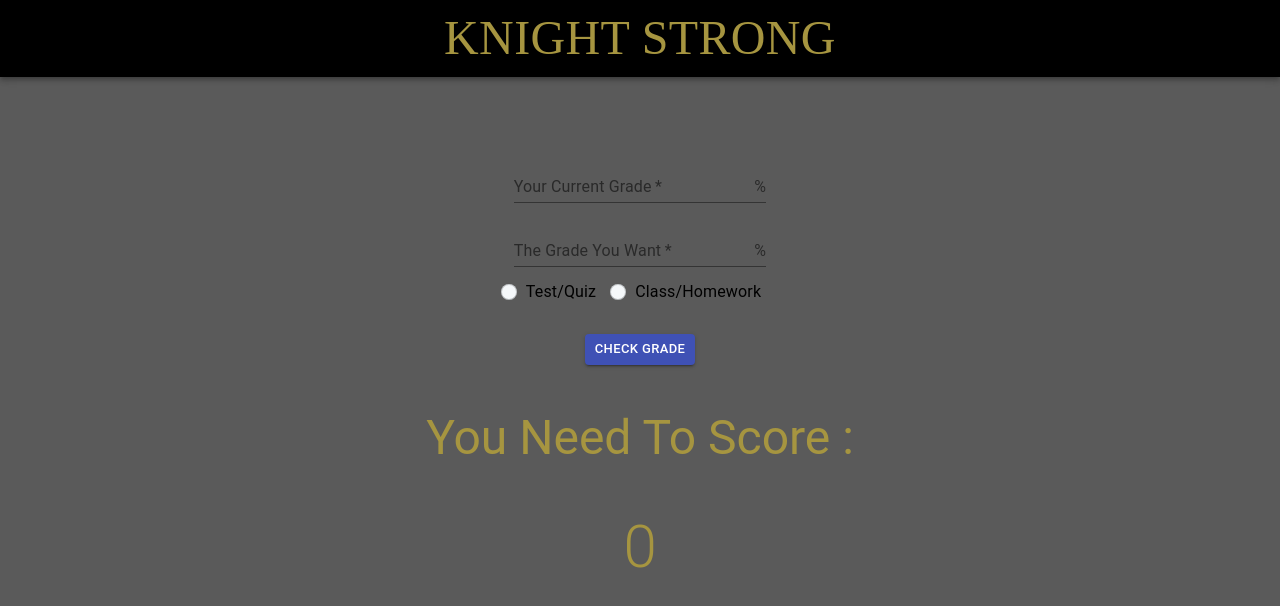
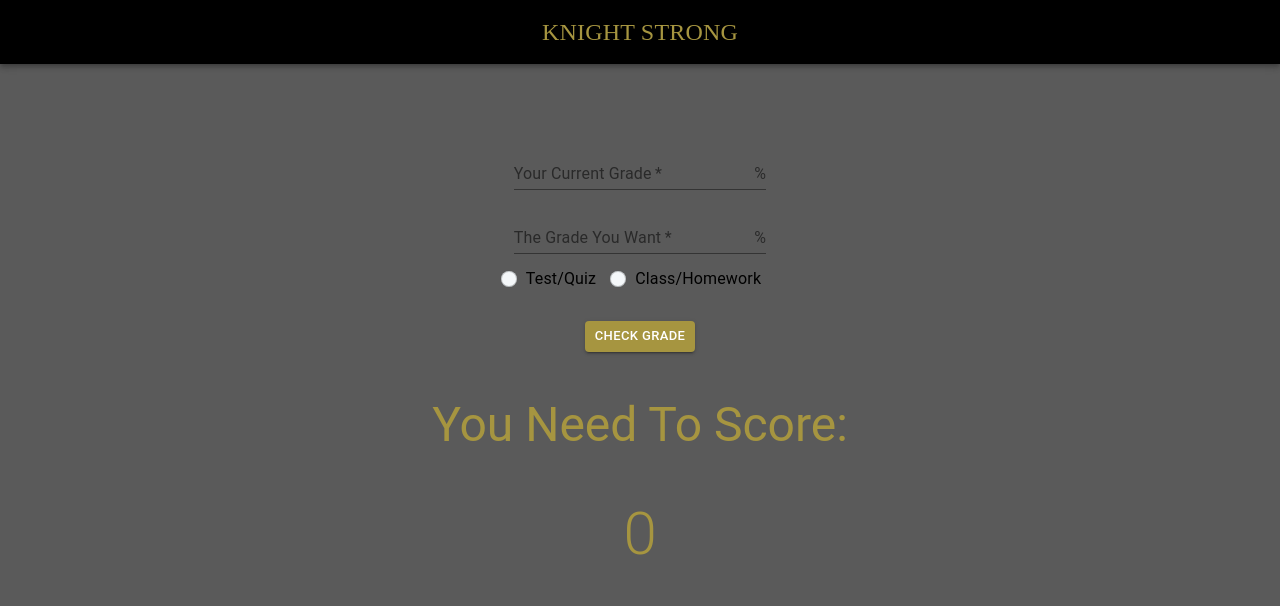
Before and after one commit to J3ffJessie/KMS-Knights-GradeChecker, a React (Create React App) app: page / in a window 1280 px wide. Shown: the top 606 px of the page. Built offline with nearby package versions, Linux system fonts and the light colour scheme; a web font is replaced by a local one.

Commit message:
Fixes 11 with customized check grade button

```diff
--- a/public/index.html
+++ b/public/index.html
@@ -5,7 +5,7 @@
     <link rel="preconnect" href="https://fonts.googleapis.com">
     <link rel="preconnect" href="https://fonts.gstatic.com" crossorigin>
     <link href="https://fonts.googleapis.com/css2?family=Rye&display=swap" rel="stylesheet">
-    <meta name="viewport" content="width=device-width, initial-scale=1" />
+    <meta name="viewport" content="minimum-scale=1, initial-scale=1, width=device-width" />
     <meta name="theme-color" content="#000000" />
     <meta
       name="description"
--- a/src/App.js
+++ b/src/App.js
@@ -83,6 +83,9 @@
       backgroundColor: '#a69540',
     },
   },
+  button: {
+    backgroundColor: '#a69540',
+  },
 }));
 
 //creating the custom radio button style
@@ -157,7 +160,7 @@
 
     <Box>
       <Typography variant='h3' component='h5' className={classes.typography}>
-        You Need To Score :
+        You Need To Score:
       </Typography>
       <Typography variant='h2' component='h2' className={classes.typography}>
       {finalGrade}
--- a/src/Components/Header.js
+++ b/src/Components/Header.js
@@ -16,7 +16,7 @@
     display: 'flex',
     position: 'relative',
     justifyContent: 'center',
-    fontSize:'3rem',
+    fontSize:'1.5rem',
     textShadow: '-1px -1px 0 #000, 1px -1px 0 #000, -1px 1px 0 #000, 1px 1px 0 #000, -2px 0 0 #000, 2px 0 0 #000, 0 2px 0 #000, 0 -2px 0 #000',
     fontFamily: 'Rye, cursive',
   },
```
